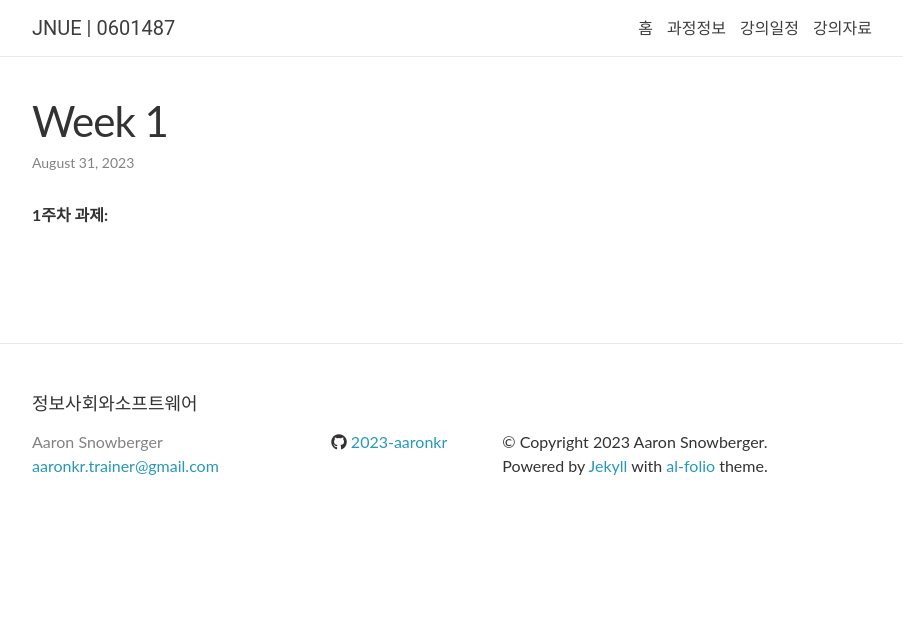
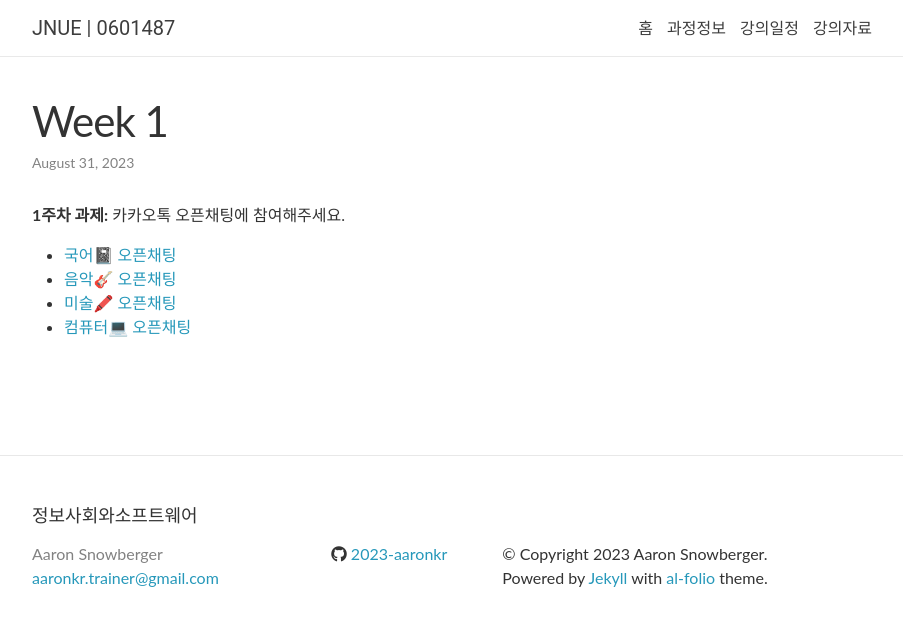
Before and after one commit to 2023-aaronkr/jnue-iss, a Jekyll site: the page built from _announcements/2023-08-31-week-1.md, in a window 1280 px wide. Shown: the top 626 px of the page, without its empty margins (188-1091 px from the left). Built offline with Jekyll 4.4.1, drawn with Linux system fonts in a browser that asks for light colours; nearby versions of some CDN libraries; comment, search, counter and statistics services are not loaded.

Commit message:
Update announcements

```diff
--- a/_announcements/2023-08-31-week-1.md
+++ b/_announcements/2023-08-31-week-1.md
@@ -4,4 +4,9 @@ date: 2023-08-31
 inline: true
 ---
 
-**1주차 과제:**
+**1주차 과제:** 카카오톡 오픈채팅에 참여해주세요.
+
+- [국어📓 오픈채팅](https://open.kakao.com/o/g36jMPDf){:target="\_blank"}
+- [음악🎸 오픈채팅](https://open.kakao.com/o/g5L7FPDf){:target="\_blank"}
+- [미술🖍️ 오픈채팅](https://open.kakao.com/o/gsthOPDf){:target="\_blank"}
+- [컴퓨터💻 오픈채팅](https://open.kakao.com/o/gYj43PDf){:target="\_blank"}
```
